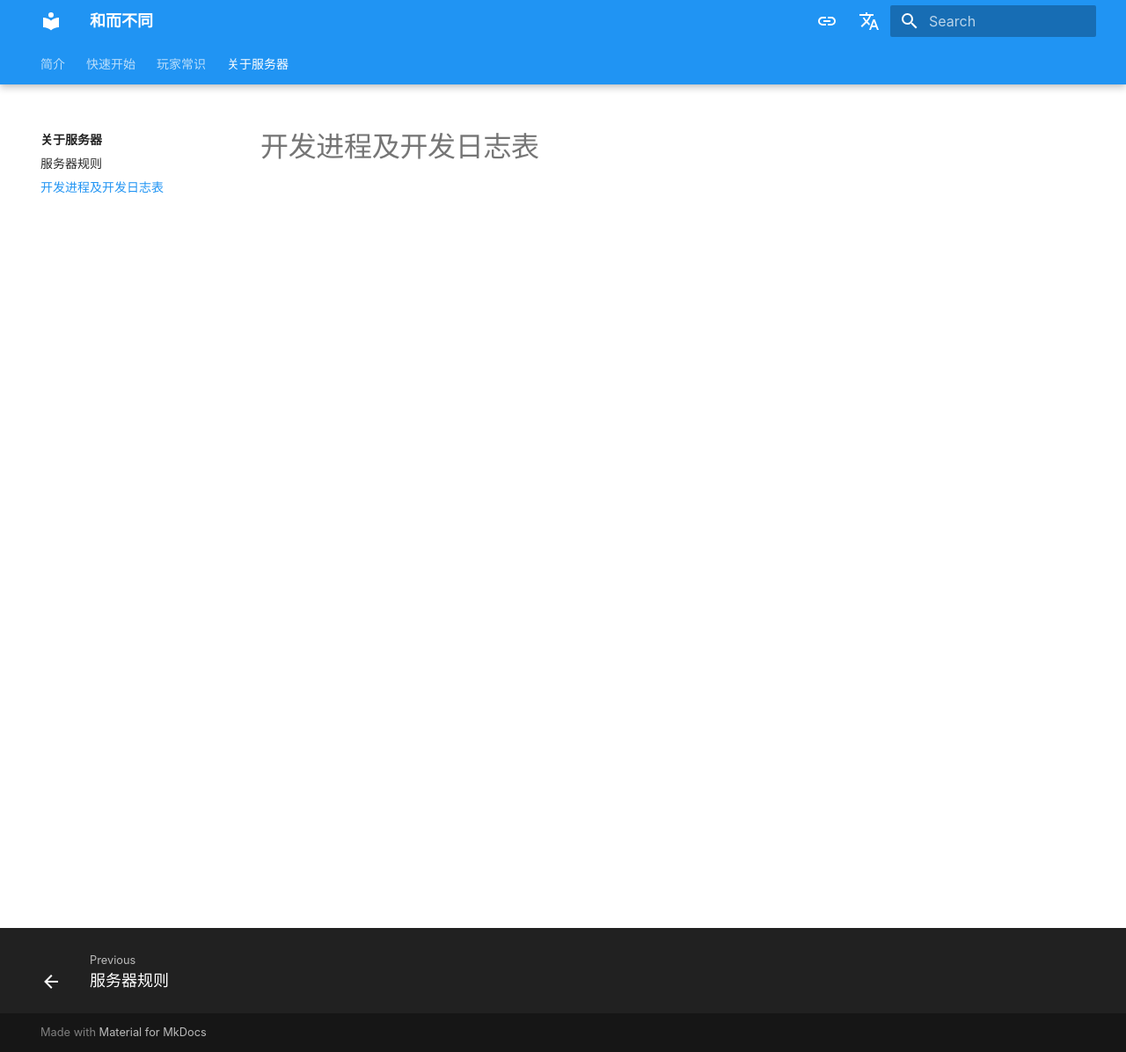
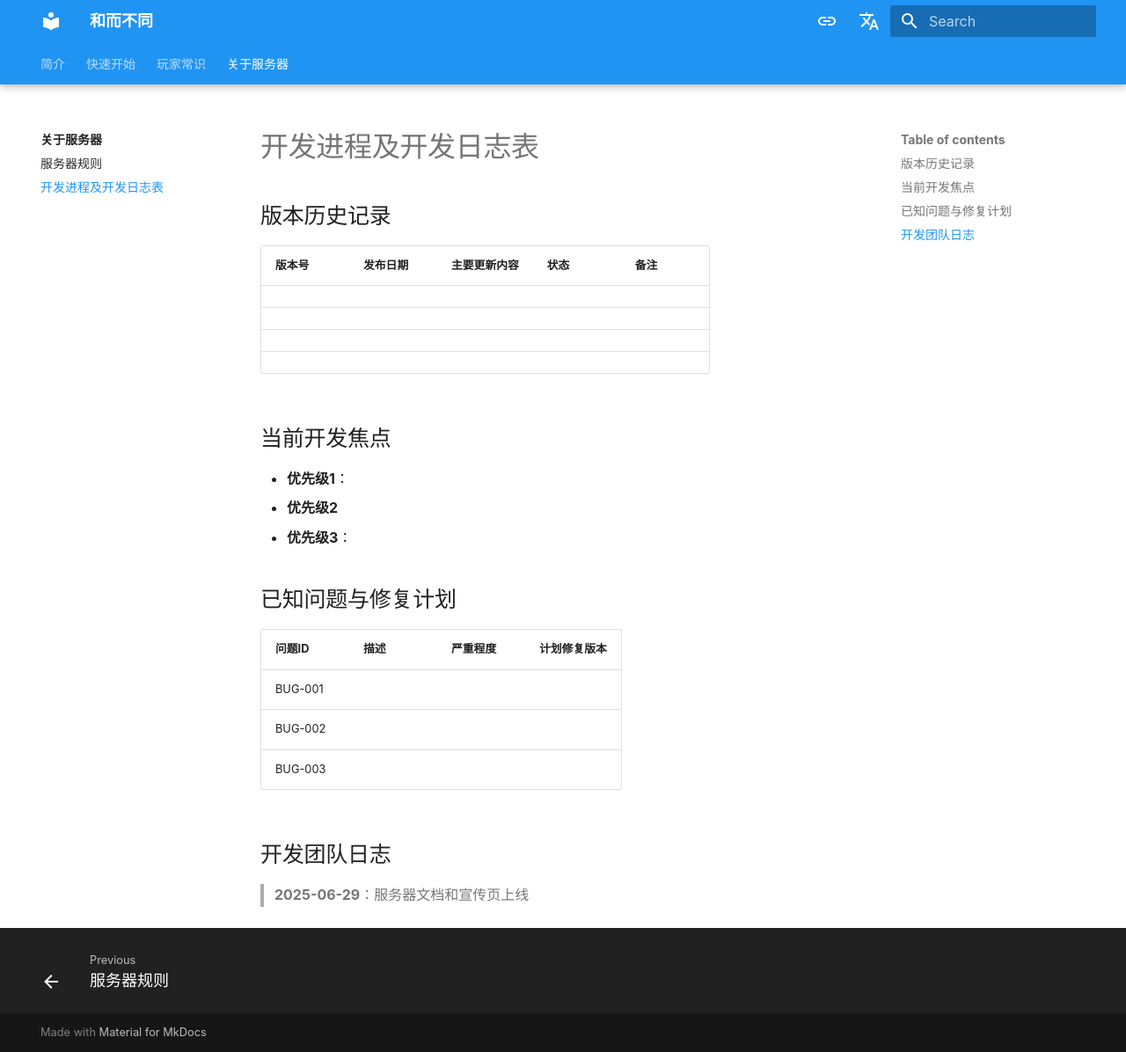
Before and after one commit to whereYee/McDoc, an MkDocs documentation site: the page built from docs/server/dev.md, in a window 1280 px wide and 1196 px high. Shown: the whole window at 88% size. Built offline with MkDocs 1.6.1 and Material for MkDocs 9.7.7, drawn with Linux system fonts in a browser that asks for light colours; comment, search, counter and statistics services are not loaded.

Commit message:
doc updata

```diff
--- a/docs/server/dev.md
+++ b/docs/server/dev.md
@@ -1 +1,28 @@
 # 开发进程及开发日志表
+
+## 版本历史记录
+
+| 版本号 | 发布日期 | 主要更新内容 | 状态 | 备注 |
+|--------|----------|--------------|------|------|
+|   |  |  | |  |
+|  |  |  |  |  |
+|    |  | |  | |
+|   | | | |  |
+
+## 当前开发焦点
+
+- **优先级1**：
+- **优先级2**
+- **优先级3**：
+
+## 已知问题与修复计划
+
+| 问题ID | 描述 | 严重程度 | 计划修复版本 |
+|--------|------|----------|--------------|
+| BUG-001 |  | |  |
+| BUG-002 | |  |  |
+| BUG-003 |  |  |  |
+
+## 开发团队日志
+
+> **2025-06-29**：服务器文档和宣传页上线
```
Also changed, not shown: docs/player/index.md (+1 -0 lines).
